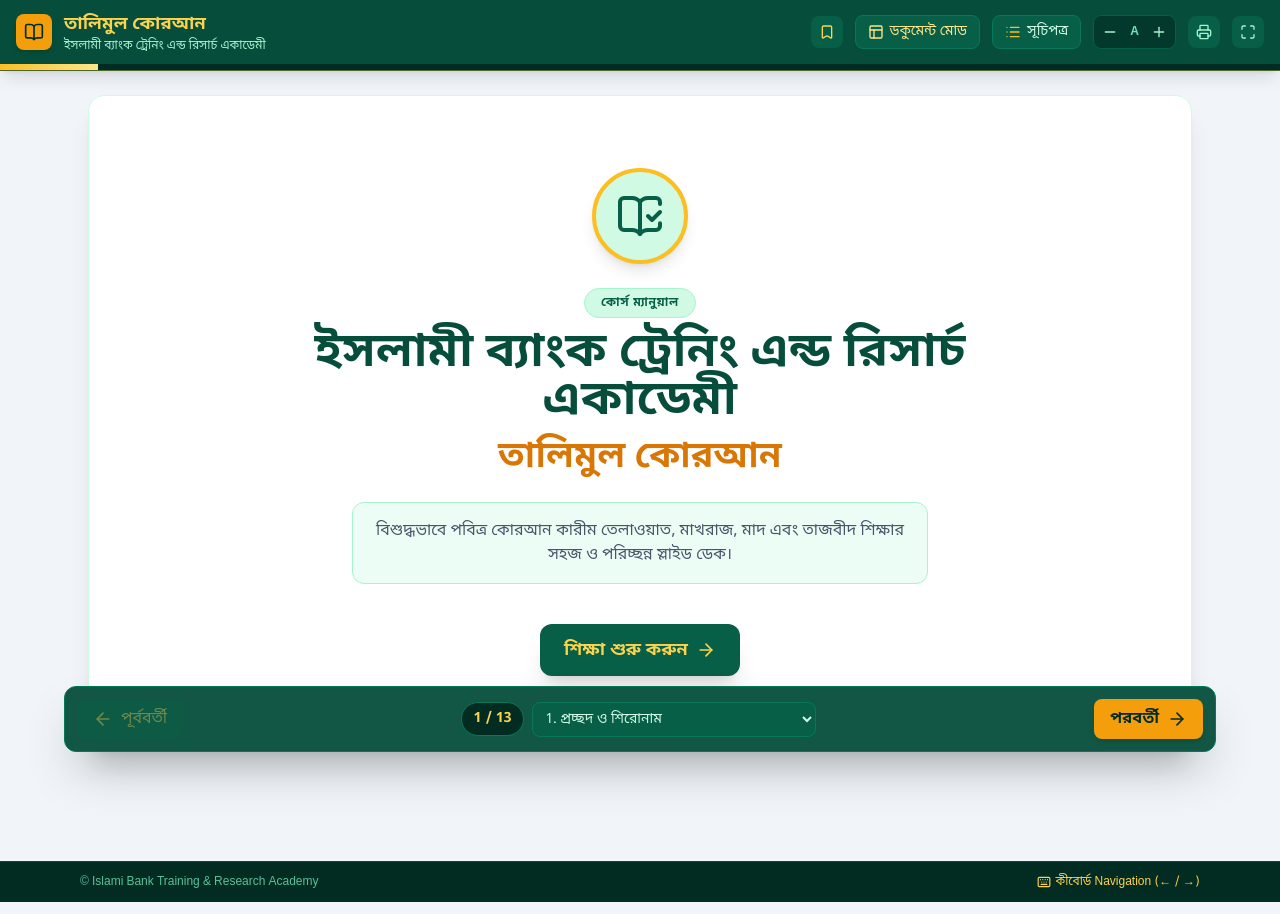
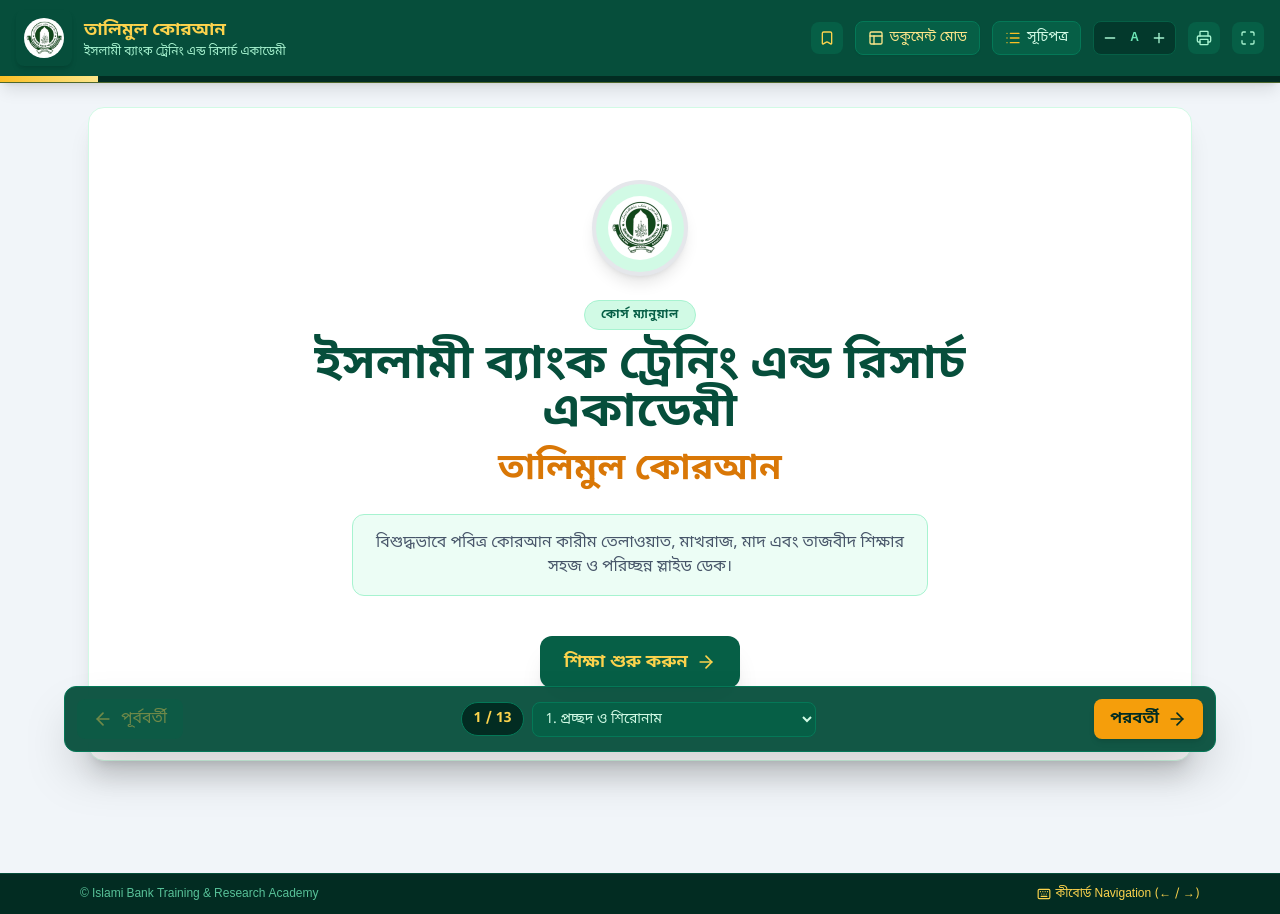
Before and after one commit to quraishytalhazubaer/banglai-tazweed, a plain HTML site: page index.html in a window 1280 px wide. Drawn offline with nearby package versions, Linux system fonts and the light colour scheme; a web font is replaced by a local one.

Commit message:
added logo

```diff
--- a/index.html
+++ b/index.html
@@ -86,8 +86,8 @@
     <header class="bg-emerald-900 text-white shadow-lg sticky top-0 z-40 border-b border-amber-500/30">
         <div class="max-w-7xl mx-auto px-4 py-2.5 flex items-center justify-between gap-2">
             <div class="flex items-center space-x-3">
-                <div class="bg-amber-500 text-emerald-950 p-2 rounded-lg font-bold shadow-md">
-                    <i data-lucide="book-open" class="w-5 h-5"></i>
+                <div class="text-emerald-950 p-2 rounded-lg font-bold shadow-md">
+                    <img src="./IBBL.jpg" alt="IBBL Logo" class="w-8 h-8 sm:w-10 sm:h-10 rounded-full object-cover">
                 </div>
                 <div>
                     <h1 class="text-base md:text-lg font-bold leading-tight text-amber-300">তালিমুল কোরআন</h1>
@@ -269,8 +269,8 @@
                 icon: "sparkles",
                 content: `
                     <div class="text-center my-auto py-8 flex flex-col items-center justify-center space-y-6">
-                        <div class="w-24 h-24 rounded-full bg-emerald-100 border-4 border-amber-400 flex items-center justify-center shadow-lg text-emerald-800">
-                            <i data-lucide="book-open-check" class="w-12 h-12"></i>
+                        <div class="w-24 h-24 rounded-full bg-emerald-100 border-4 flex items-center justify-center shadow-lg text-emerald-800">
+                            <img src="./IBBL.jpg" alt="IBBL Logo" class="w-16 h-16 rounded-full object-cover">
                         </div>
                         <div class="space-y-3 max-w-2xl">
                             <span class="inline-block px-4 py-1.5 rounded-full bg-emerald-100 text-emerald-800 font-bold text-xs uppercase tracking-wider border border-emerald-200">
```
Also changed, not shown: IBBL.jpg (added).
